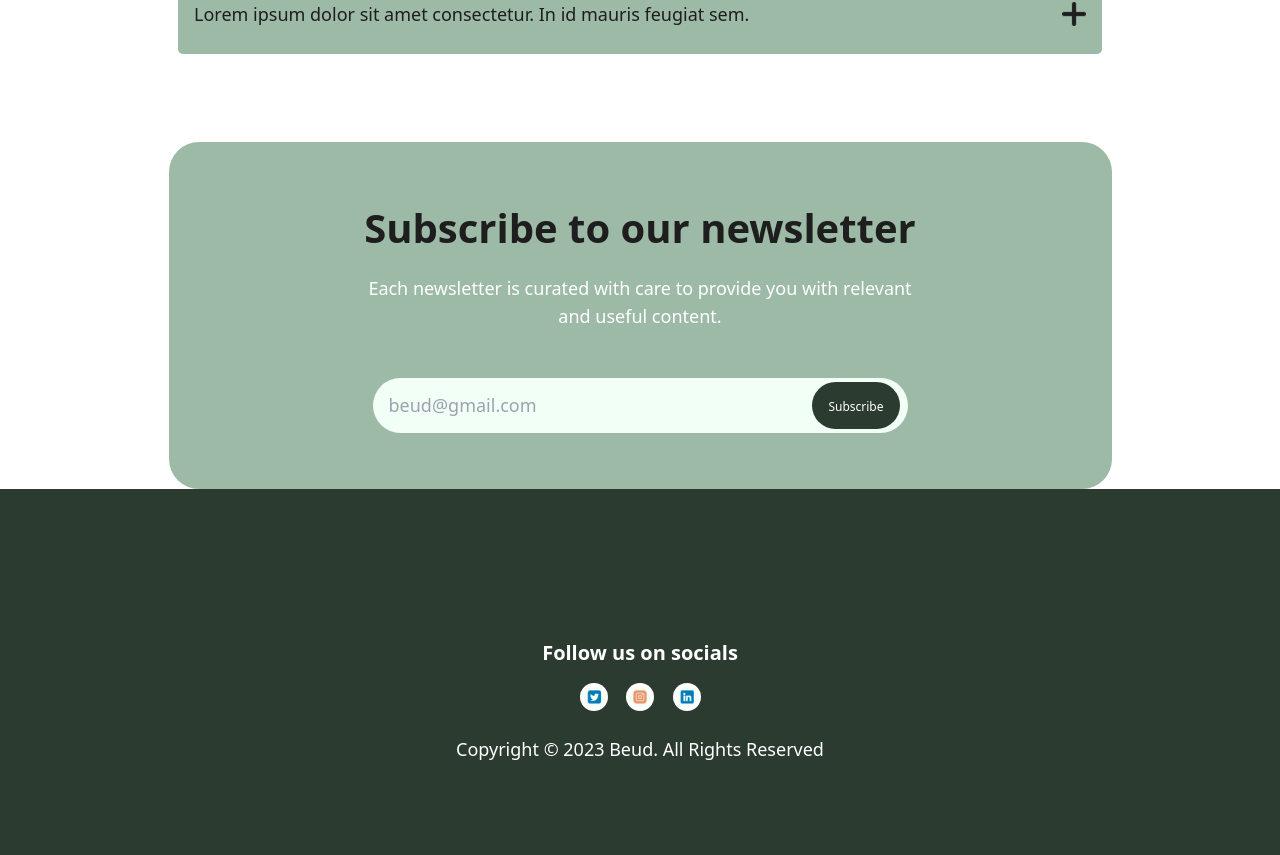
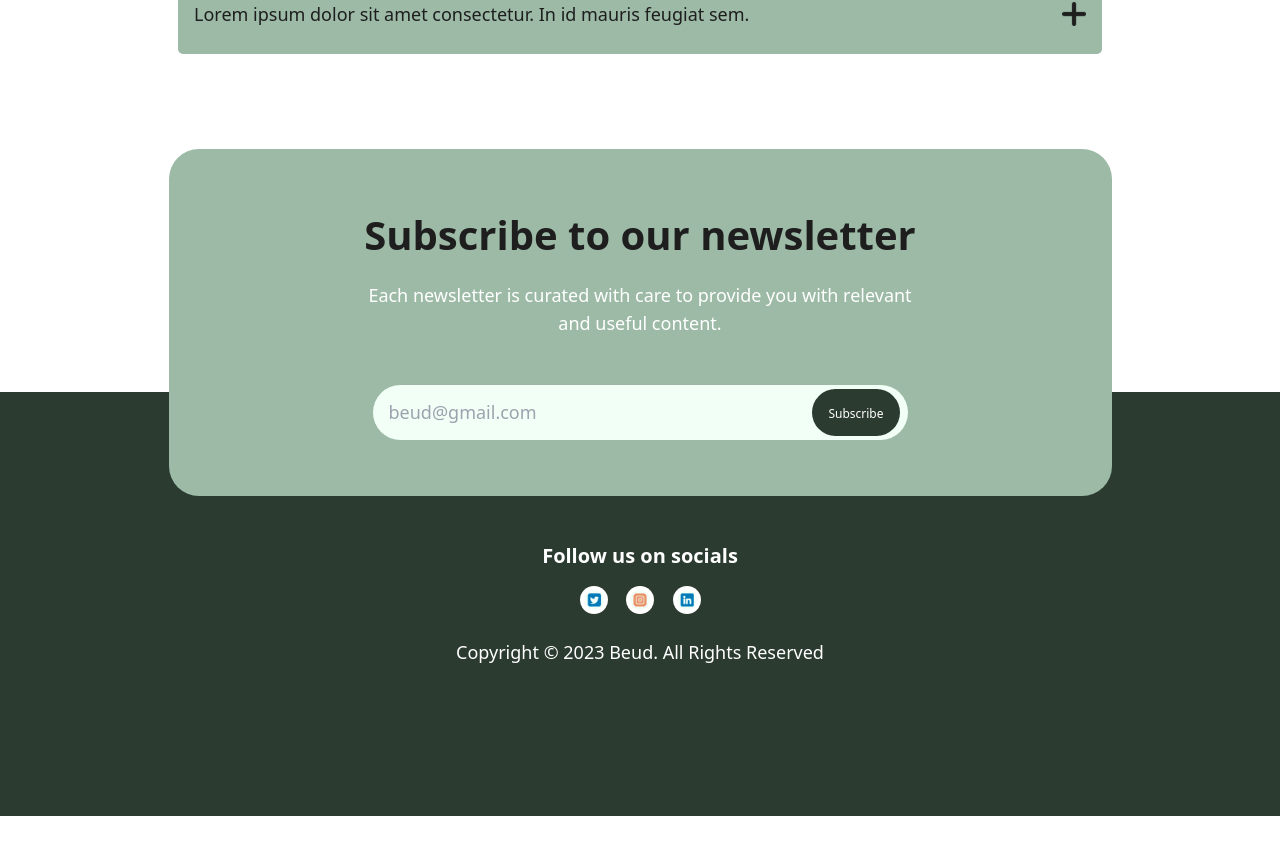
Before and after one commit to BowaDAO/Beud, a React (Vite) app: page / in a window 1280 px wide. Shown: the part 3712-4567 px from the top of the page. After the commit the page ends 4528 px from the top, so only its background shows below. Built offline with nearby package versions, Linux system fonts and the light colour scheme.

Commit message:
subscribe to newsletter UI

```diff
--- a/src/containers/FAQs.jsx
+++ b/src/containers/FAQs.jsx
@@ -30,7 +30,7 @@ const faqData = [
 
 const FAQs = () => {
   return (
-    <section className="flex items-center flex-col lg:px-24 py-12 md:py-16 lg:gap-11 md:gap-12 gap-8 md:px-[124px] px-4">
+    <section className="flex items-center flex-col lg:px-24 py-12 lg:mb-6 md:py-16 lg:gap-11 md:gap-12 gap-8 md:px-[124px] px-4">
       <article className="text-center flex flex-col items-center gap-4">
         <h2 className="text-2xl md:text-[40px] md:leading-[48px] text-black font-bold capitalize">
           frequently asked questions
--- a/src/containers/Newsletter.jsx
+++ b/src/containers/Newsletter.jsx
@@ -19,7 +19,7 @@ const Newsletter = () => {
 
   if (screenWidth > 768) {
     newsletter = (
-      <section className="grid place-items-center mt-6">
+      <section className="grid place-items-center md:absolute md:left-[50%] md:ml-[-50%] lg:bottom-[320px] w-full ">
         <div className="bg-primary md:px-[72px] md:py-8 lg:px-[191px] lg:py-[56px] md:max-w-[607px] lg:max-w-[1037px] rounded-[30px] flex flex-col items-center justify-center gap-6 lg:gap-12 ">
           <article className="flex flex-col items-center lg:gap-4 gap-2 text-center">
             <h2 className="lg:text-[40px] md:text-[26px] text-black font-bold">
--- a/src/pages/LandingPage.jsx
+++ b/src/pages/LandingPage.jsx
@@ -19,8 +19,13 @@ const LandingPage = () => {
       <Tech />
       <Builder />
       <FAQs />
-      <Newsletter />
-      <Footer />
+      <div className="relative">
+        <div className="lg:h-[250px] md:h-[200px]">
+          <Newsletter />
+        </div>
+
+        <Footer />
+      </div>
     </>
   );
 };
```
